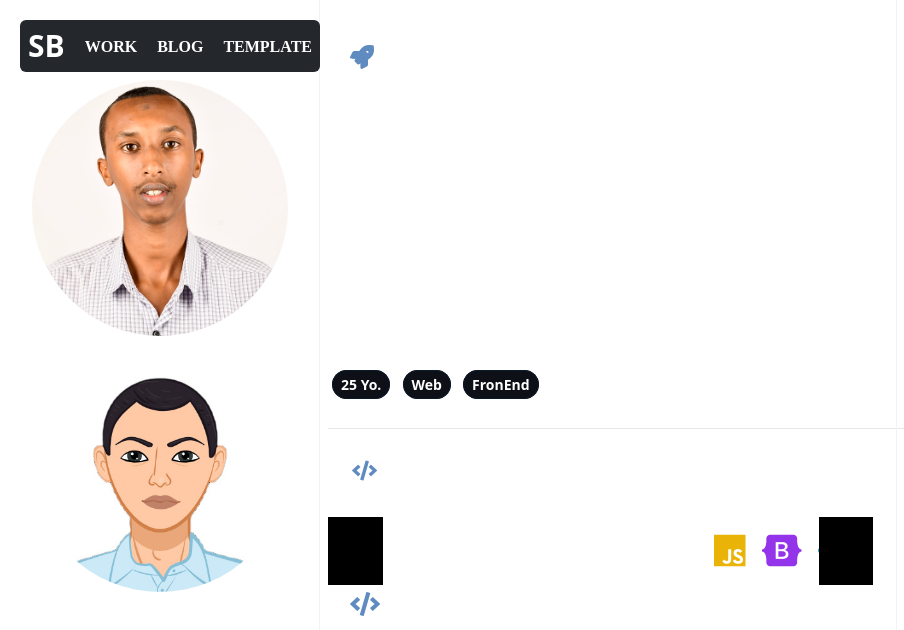
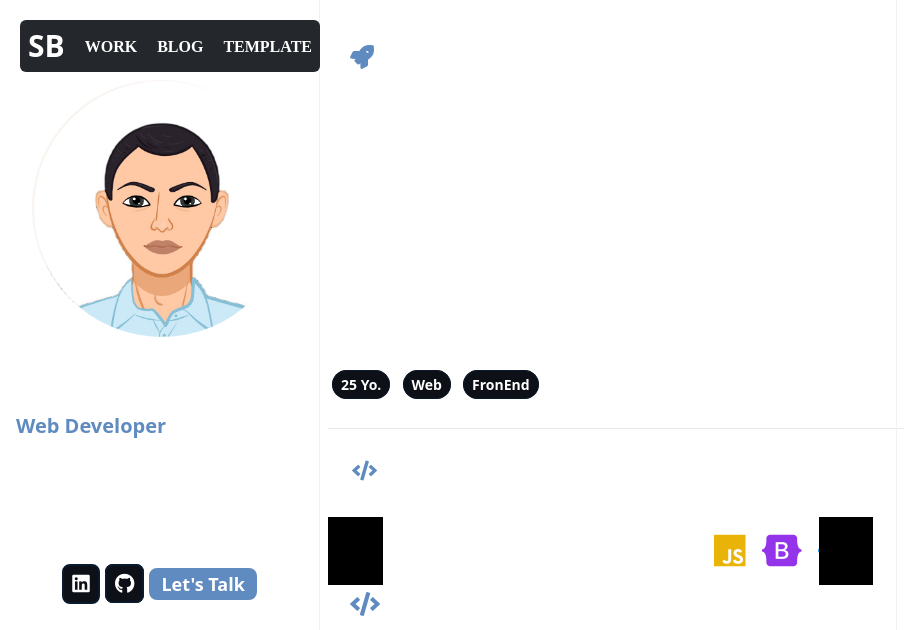
Before and after one commit to SubairMohamed/Senior-Portfolio, a website: page src/senior.html in a window 1280 px wide. Shown: the top 630 px of the page, 0-904 px from the left. Drawn offline with Linux system fonts and the light colour scheme; grey boxes are pictures that could not be loaded.

Commit message:
well-done

```diff
--- a/src/senior.css
+++ b/src/senior.css
@@ -13,6 +13,18 @@ border: 2px solid #0B192C;
 
 #icons-left:hover {
     box-shadow: 5px 6px 8px 3px #295790;
+}
+
+#my-img {
+    position: relative;
+    z-index: -2;
+}
+
+#avater-img {
+    position: absolute;
+    top: 81px;
+    left: 34px;
+    z-index: -2;
 }
 /* Ends left side */
 
```
